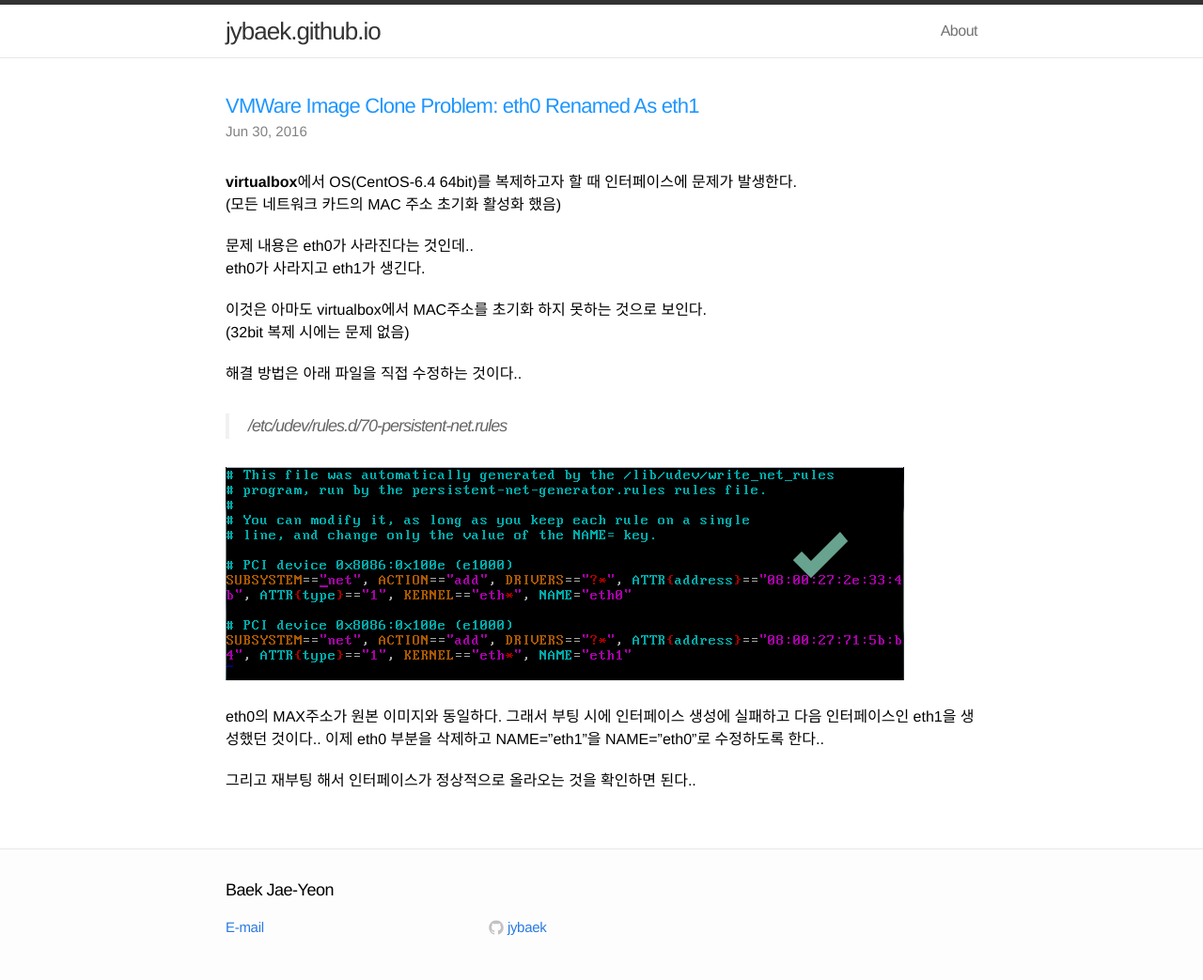
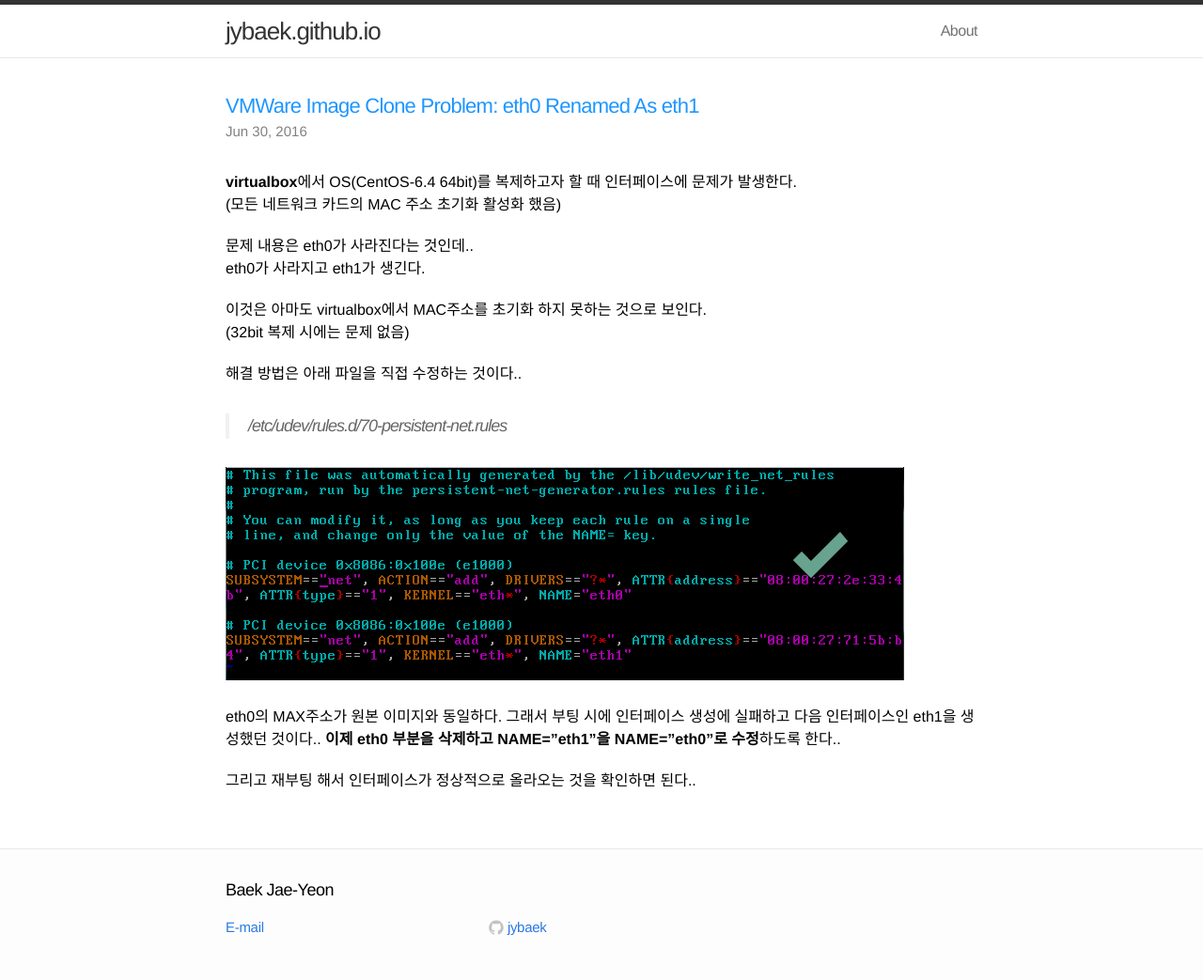
Before and after one commit to jybaek/jybaek.github.com, a Jekyll site: the page built from _posts/2016-06-30-virtualbox.md, in a window 1280 px wide. Shown: the whole page at 94% size. Built offline with Jekyll 4.4.1, drawn with Linux system fonts in a browser that asks for light colours; Markdown is read by kramdown in place of the engine named in the settings; comment, search, counter and statistics services are not loaded.

Commit message:
대문 날짜 형식 수정

```diff
--- a/_posts/2016-06-30-virtualbox.md
+++ b/_posts/2016-06-30-virtualbox.md
@@ -20,6 +20,6 @@
 ![image](/image/rule.png)
 
 eth0의 MAX주소가 원본 이미지와 동일하다. 그래서 부팅 시에 인터페이스 생성에 실패하고 다음 인터페이스인 eth1을 생성했던 것이다..
-이제 eth0 부분을 삭제하고 NAME="eth1"을 NAME="eth0"로 수정하도록 한다..
+**이제 eth0 부분을 삭제하고 NAME="eth1"을 NAME="eth0"로 수정**하도록 한다..
 
 그리고 재부팅 해서 인터페이스가 정상적으로 올라오는 것을 확인하면 된다..
--- a/index.html
+++ b/index.html
@@ -9,7 +9,10 @@
   <ul class="posts">
     {% for post in site.posts %}
       <li>
+	  	<!--
         <span class="post-date">{{ post.date | date: "%b %-d, %Y" }}</span>
+		-->
+        <span class="post-date">{{ post.date | date: "%Y년 %m월 %-d일" }}</span>
         <a class="post-link" href="{{ post.url | prepend: site.baseurl }}">{{ post.title }}</a>
       </li>
     {% endfor %}
```
